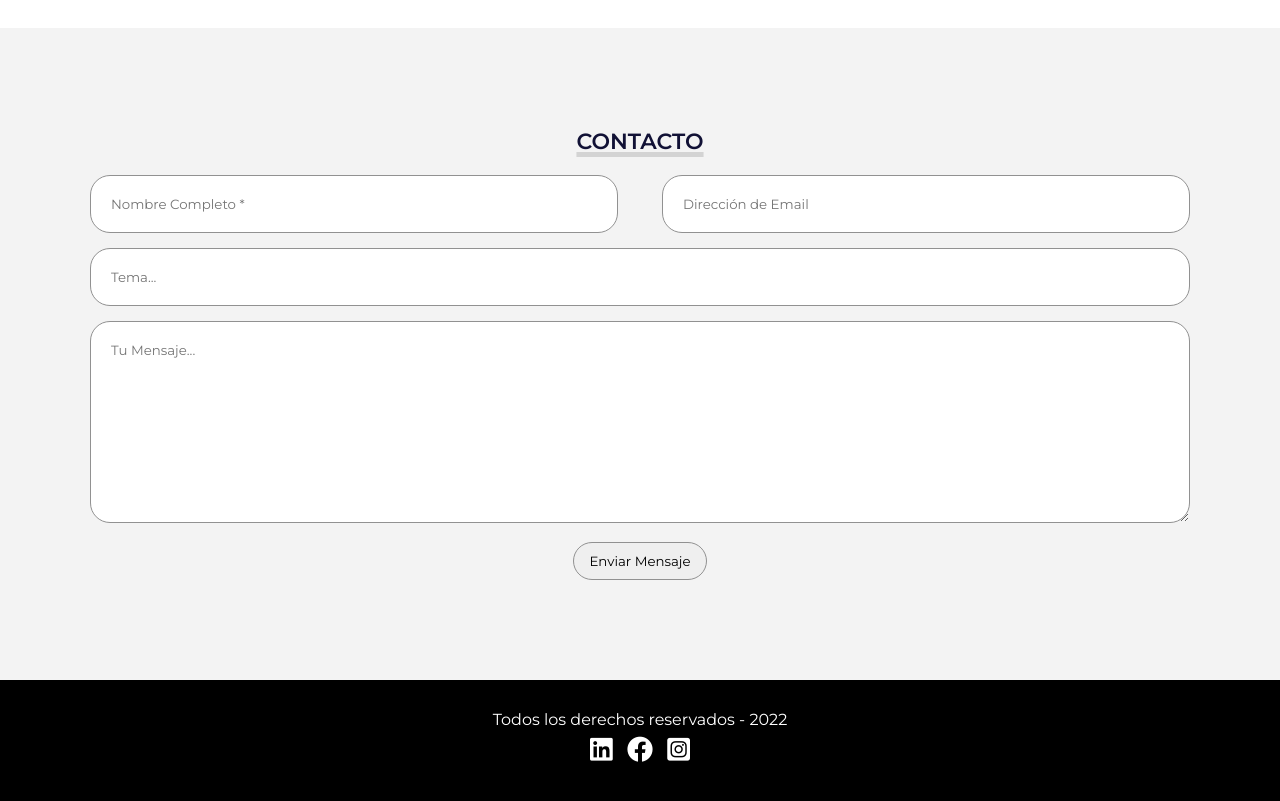
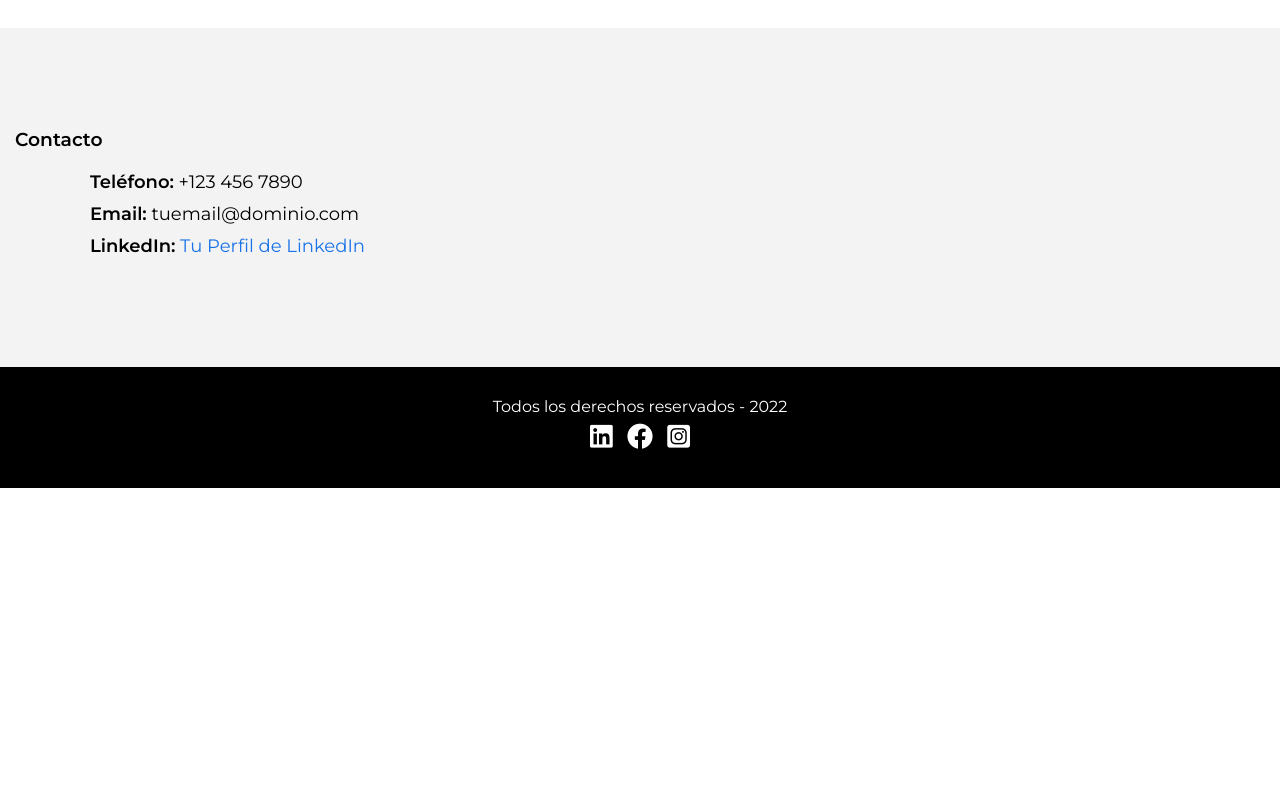
Before and after one commit to FrancoPalacin/Mi-nuevo-portfolio, a plain HTML site: page index.html in a window 1280 px wide. Shown: the part 3100-3901 px from the top of the page. After the commit the page ends 3588 px from the top, so only its background shows below. Drawn offline with Linux system fonts and the light colour scheme.

Commit message:
cambios en la seccion de contacto

```diff
--- a/estilo.css
+++ b/estilo.css
@@ -463,58 +463,30 @@
             margin-bottom: 20px;
         }
 
-        #contacto .contenedor-form {
+        #contacto .contenedor-contacto {
             max-width: 1100px;
             margin: auto;
         }
 
-        #contacto .contenedor-form .fila {
-            margin-bottom: 15px;
+        #contacto .contenedor-contacto ul {
+            list-style-type: none; /* Elimina los puntos de la lista */
+            padding: 0;
         }
 
-        #contacto .contenedor-form .mitad {
-            display: flex;
-            justify-content: space-between;
+        #contacto .contenedor-contacto li {
+            font-size: 18px;
+            margin-bottom: 10px;
         }
 
-        #contacto .contenedor-form input,
-        #contacto .contenedor-form textarea {
-            padding: 20px;
-            border-radius: 20px;
-            border: none;
-            border: 1px solid #919191;
+        #contacto .contenedor-contacto a {
+            color: #1a73e8;
+            text-decoration: none;
         }
 
-        #contacto .contenedor-form .mitad input {
-            width: 48%;
+        #contacto .contenedor-contacto a:hover {
+            text-decoration: underline;
         }
 
-        #contacto .contenedor-form .input-full {
-            width: 100%;
-        }
-
-        #contacto .titulo-seccion {
-            text-align: center;
-            font-size: 22px;
-            text-transform: uppercase;
-            color: #111135;
-            text-decoration: underline;
-            text-decoration-color: #d3d3d3;
-            text-decoration-thickness: 5px;
-        }
-
-        #contacto .btn-enviar {
-            display: block;
-            margin: auto;
-            cursor: pointer;
-            transition: .5s;
-            padding: 10px 15px !important;
-        }
-
-        #contacto .btn-enviar:hover {
-            background-color: #ff5080;
-            color: #fff;
-        }
         /* *********************/
         /* seccion F O O T E R */
         /* *********************/
--- a/index.html
+++ b/index.html
@@ -167,23 +167,15 @@
     <!-- SECCTION C O N T A C T O -->
     <section id="contacto">
         <h3 class="titulo-seccion">Contacto</h3>
-        <div class="contenedor-form">
-            <form action="">
-                <div class="fila mitad">
-                    <input type="text" placeholder="Nombre Completo *" class="input-mitad">
-                    <input type="email" placeholder="Dirección de Email" class="input-mitad">
-                </div>
-                <div class="fila">
-                    <input type="text" placeholder="Tema..." class="input-full">
-                </div>
-                <div class="fila">
-                    <textarea name="" id="" cols="30" rows="10" placeholder="Tu Mensaje..." class="input-full"></textarea>
-                </div>
-
-                <input type="submit" value="Enviar Mensaje" class="btn-enviar">
-            </form>
+        <div class="contenedor-contacto">
+            <ul>
+                <li><strong>Teléfono:</strong> +123 456 7890</li>
+                <li><strong>Email:</strong> tuemail@dominio.com</li>
+                <li><strong>LinkedIn:</strong> <a href="https://www.linkedin.com/in/tu-perfil" target="_blank">Tu Perfil de LinkedIn</a></li>
+            </ul>
         </div>
     </section>
+
 
     <!-- SECCION FOOTER -->
     <footer>
```
